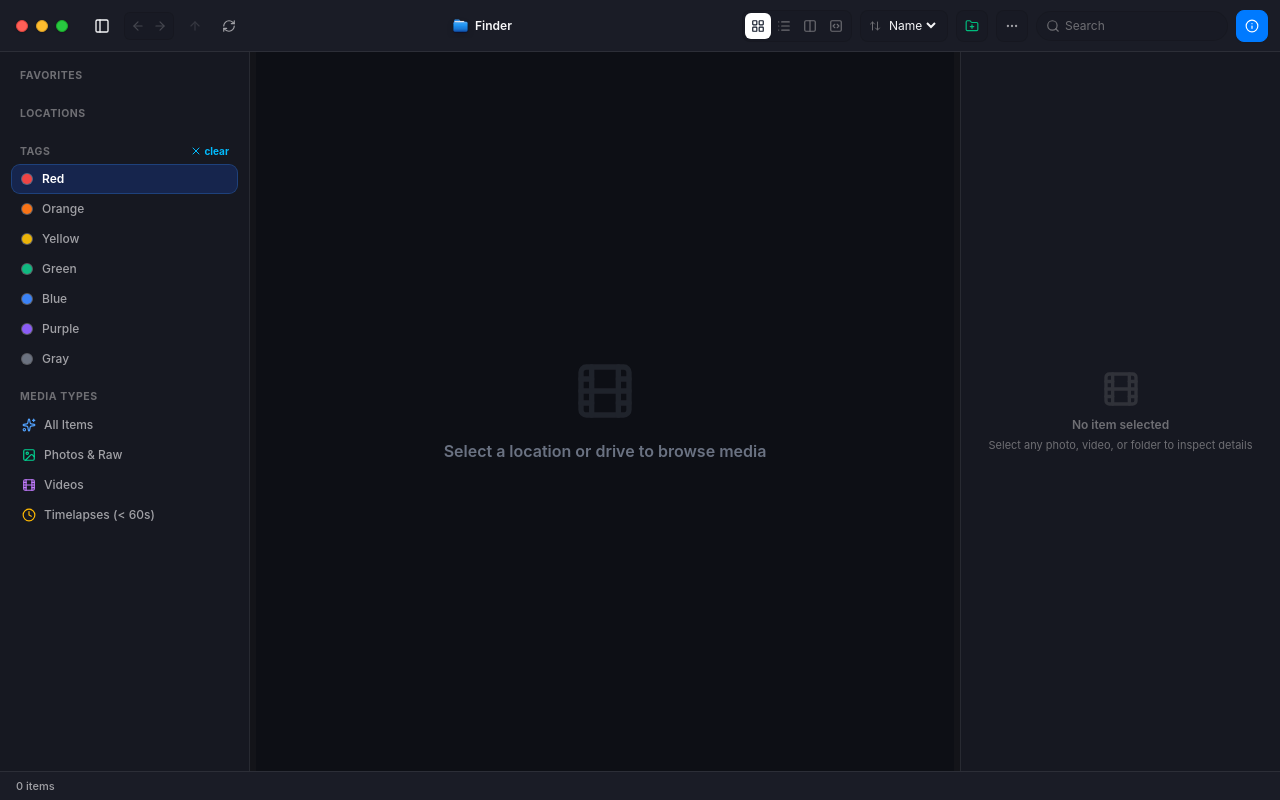
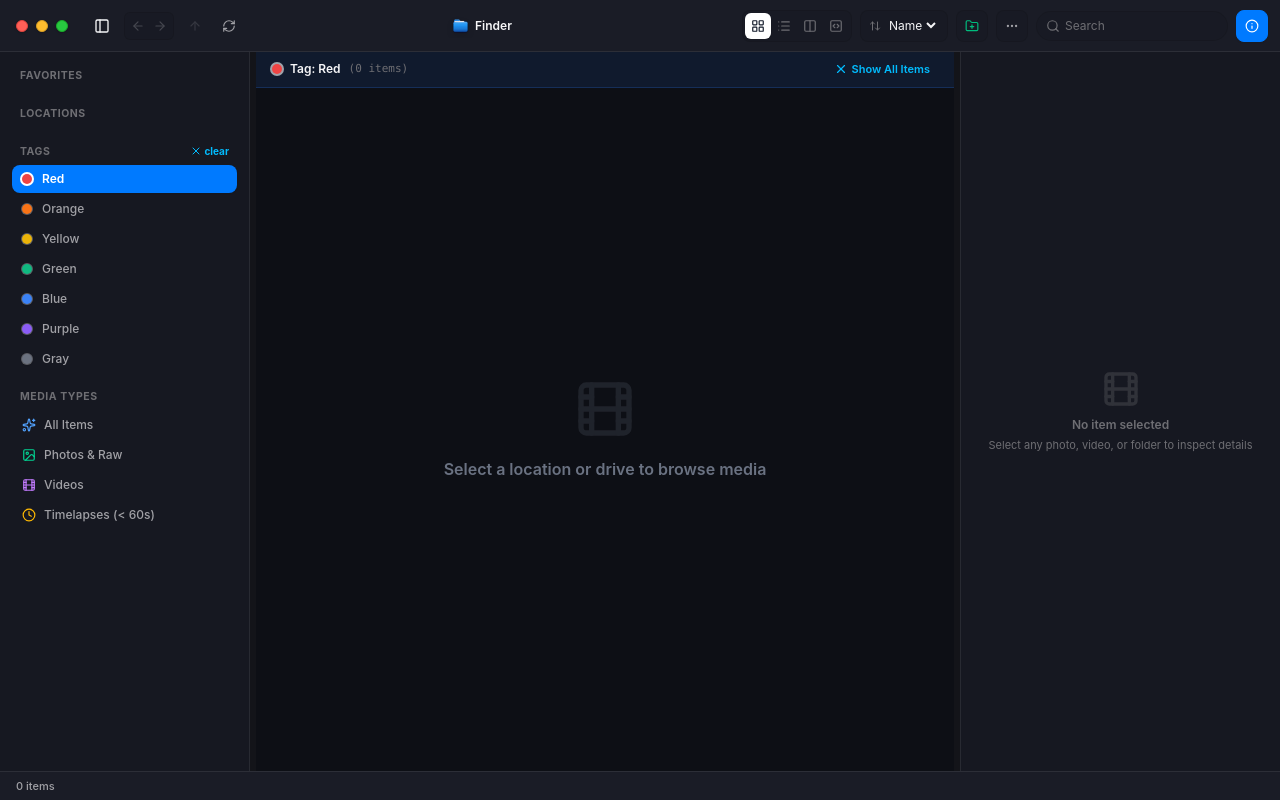
Before and after one commit to BSFrameWorks5253/Anything-File-Manager, a React (Vite) app: page / in a window 1280 px wide. Both pictures are taken after a click on the button "Red". Built offline with nearby package versions, Linux system fonts and the light colour scheme.

Commit message:
fix(tags): resolve tag filtering reactivity, add normalized path matching, and implement macOS Finder smart tag view

```diff
--- a/electron/ipc/media.ipc.ts
+++ b/electron/ipc/media.ipc.ts
@@ -928,4 +928,35 @@ function isRootOrSystemPath(p: string): boolean {
       return { ok: false, error: err.message || String(err) };
     }
   });
+
+  ipcMain.handle('media:getItemsByPaths', async (_event, filePaths: string[]) => {
+    const results: any[] = [];
+    for (const fp of filePaths) {
+      try {
+        if (!fs.existsSync(fp)) continue;
+        const stat = fs.statSync(fp);
+        const isDir = stat.isDirectory();
+        let childCount: number | undefined = undefined;
+        if (isDir) {
+          try {
+            childCount = fs.readdirSync(fp).length;
+          } catch {}
+        }
+        const parsed = path.parse(fp);
+        results.push({
+          name: parsed.base || fp,
+          fullPath: fp,
+          isDir,
+          size: stat.size,
+          mtime: stat.mtimeMs,
+          ext: isDir ? '' : parsed.ext.replace(/^\./, '').toLowerCase(),
+          isHidden: parsed.base.startsWith('.'),
+          childCount
+        });
+      } catch (err) {
+        console.warn('[AFM getItemsByPaths] stat error for:', fp, err);
+      }
+    }
+    return results;
+  });
 }
--- a/electron/preload.ts
+++ b/electron/preload.ts
@@ -41,6 +41,7 @@ export interface MediaViewerAPI {
   deleteItems?: (filePaths: string[], permanent?: boolean) => Promise<{ ok: boolean; deletedCount: number; errors?: string[] }>;
   clipboardPaste?: (targetDir: string, sourcePaths: string[], operation: 'copy' | 'move') => Promise<{ ok: boolean; pastedCount: number; errors?: string[] }>;
   duplicateItem?: (sourcePath: string) => Promise<{ ok: boolean; newPath?: string; name?: string; error?: string }>;
+  getItemsByPaths?: (filePaths: string[]) => Promise<any[]>;
   getFileTags?: () => Promise<Record<string, string>>;
   setFileTag?: (filePath: string, tagColor: string | null) => Promise<{ ok: boolean; error?: string }>;
 }
@@ -52,6 +53,7 @@ const api: MediaViewerAPI = {
   deleteItems: (filePaths: string[], permanent?: boolean) => ipcRenderer.invoke('media:deleteItems', filePaths, permanent),
   clipboardPaste: (targetDir: string, sourcePaths: string[], operation: 'copy' | 'move') => ipcRenderer.invoke('media:clipboardPaste', targetDir, sourcePaths, operation),
   duplicateItem: (sourcePath: string) => ipcRenderer.invoke('media:duplicateItem', sourcePath),
+  getItemsByPaths: (filePaths: string[]) => ipcRenderer.invoke('media:getItemsByPaths', filePaths),
   getFileTags: () => ipcRenderer.invoke('media:getFileTags'),
   setFileTag: (filePath: string, tagColor: string | null) => ipcRenderer.invoke('media:setFileTag', filePath, tagColor),
   readTextFile: (filePath: string, maxBytes?: number) => ipcRenderer.invoke('media:readTextFile', filePath, maxBytes),
--- a/src/App.tsx
+++ b/src/App.tsx
@@ -1,11 +1,12 @@
 import React, { useState, useEffect, useMemo, useCallback } from 'react';
-import { Film, RefreshCw } from 'lucide-react';
+import { Film, RefreshCw, X, Tag } from 'lucide-react';
 import { FsItem, FilterCategory, ViewMode, SortField, SortOrder } from './types';
 import { isPhotoExtension, isVideoExtension } from './utils';
 import { mediaService, thumbnailService } from './services';
 import { useMediaNavigation } from './hooks';
 import {
   ExplorerSidebar,
+  APPLE_TAGS,
   ExplorerToolbar,
   ExplorerGrid,
   ExplorerTable,
@@ -79,6 +80,7 @@ export default function App() {
   const [clipboard, setClipboard] = useState<{ paths: string[]; operation: 'copy' | 'move' } | null>(null);
   const [colorTags, setColorTags] = useState<Record<string, string>>({});
   const [selectedTagColor, setSelectedTagColor] = useState<string | null>(null);
+  const [tagItems, setTagItems] = useState<FsItem[]>([]);
 
   const [contextMenu, setContextMenu] = useState<ContextMenuState>({
     isOpen: false,
@@ -126,9 +128,54 @@ export default function App() {
     });
   }, [currentPath]);
 
+  // Fetch all items matching selected tag color across system (macOS Finder Smart Tag view)
+  useEffect(() => {
+    if (!selectedTagColor) {
+      setTagItems([]);
+      return;
+    }
+    const targetLower = selectedTagColor.toLowerCase();
+    const matchingPaths = Object.entries(colorTags)
+      .filter(([_, color]) => color && color.toLowerCase() === targetLower)
+      .map(([fp]) => fp);
+
+    if (matchingPaths.length === 0) {
+      setTagItems([]);
+      return;
+    }
+
+    mediaService.getItemsByPaths(matchingPaths).then(fetched => {
+      setTagItems(fetched || []);
+    });
+  }, [selectedTagColor, colorTags]);
+
   // Filter items by category & search term
   const filteredItems = useMemo(() => {
-    let list = items;
+    let list: FsItem[] = [];
+
+    if (selectedTagColor) {
+      const targetLower = selectedTagColor.toLowerCase();
+      const normalizePath = (p: string) => p.replace(/[\/\\]+/g, '\\').toLowerCase().replace(/\\$/, '');
+      const matchingPaths = new Set(
+        Object.entries(colorTags)
+          .filter(([_, color]) => color && color.toLowerCase() === targetLower)
+          .map(([p]) => normalizePath(p))
+      );
+
+      // 1. Look for matching items in the current directory
+      const localMatches = items.filter(i => matchingPaths.has(normalizePath(i.fullPath)));
+      if (localMatches.length > 0) {
+        list = localMatches;
+      } else if (tagItems.length > 0) {
+        // 2. If none in current folder, display all system-wide items with this tag (macOS Finder Smart Tag view)
+        list = tagItems;
+      } else {
+        list = [];
+      }
+    } else {
+      list = items;
+    }
+
     if (!showHidden) {
       list = list.filter(i => !i.isHidden);
     }
@@ -149,10 +196,6 @@ export default function App() {
       });
     }
 
-    if (selectedTagColor) {
-      list = list.filter(i => colorTags[i.fullPath]?.toLowerCase() === selectedTagColor.toLowerCase());
-    }
-
     // Sort items (folders always on top)
     return [...list].sort((a, b) => {
       if (a.isDir !== b.isDir) return a.isDir ? -1 : 1;
@@ -168,7 +211,7 @@ export default function App() {
       }
       return sortOrder === 'asc' ? cmp : -cmp;
     });
-  }, [items, search, filterCategory, sortField, sortOrder, showHidden]);
+  }, [items, tagItems, selectedTagColor, colorTags, search, filterCategory, sortField, sortOrder, showHidden]);
 
   // Selected item object (reliable across folders and columns)
   const selectedItem = useMemo(() => {
@@ -759,6 +802,32 @@ export default function App() {
           onContextMenu={e => handleContextMenu(e, null)}
           className="flex-1 overflow-hidden flex flex-col mac-content min-w-0 transition-colors duration-200"
         >
+          {/* Active Tag Filter Indicator Bar (Apple macOS Finder Style) */}
+          {selectedTagColor && (
+            <div className="flex items-center justify-between px-4 py-2 bg-blue-500/10 dark:bg-blue-500/15 border-b border-blue-500/20 text-xs text-[var(--mac-text-primary)] select-none">
+              <div className="flex items-center gap-2">
+                <span
+                  style={{ backgroundColor: selectedTagColor }}
+                  className="w-2.5 h-2.5 rounded-full ring-2 ring-white/60 shadow-xs flex-shrink-0"
+                />
+                <span className="font-semibold">
+                  Tag: {APPLE_TAGS.find(t => t.color.toLowerCase() === selectedTagColor.toLowerCase())?.label || 'Selected Tag'}
+                </span>
+                <span className="text-[var(--mac-text-muted)] font-mono text-[11px]">
+                  ({filteredItems.length} {filteredItems.length === 1 ? 'item' : 'items'})
+                </span>
+              </div>
+              <button
+                onClick={() => setSelectedTagColor(null)}
+                className="flex items-center gap-1 text-[11px] font-semibold text-sky-400 hover:text-sky-300 hover:bg-black/5 dark:hover:bg-white/10 px-2 py-0.5 rounded-md transition-colors"
+                title="Clear Tag Filter"
+              >
+                <X className="w-3.5 h-3.5" />
+                <span>Show All Items</span>
+              </button>
+            </div>
+          )}
+
           {!currentPath ? (
             <div className="flex flex-col items-center justify-center h-full text-gray-500">
               <Film className="w-16 h-16 mb-4 opacity-20" />
@@ -769,8 +838,20 @@ export default function App() {
               <RefreshCw className="w-5 h-5 animate-spin mr-2" /> Loading assets...
             </div>
           ) : filteredItems.length === 0 ? (
-            <div className="flex flex-col items-center justify-center h-full text-gray-500">
-              <p className="text-sm">No media files in this folder</p>
+            <div className="flex flex-col items-center justify-center h-full text-gray-500 gap-2">
+              <p className="text-sm">
+                {selectedTagColor
+                  ? 'No files or folders tagged with this color'
+                  : 'No media files in this folder'}
+              </p>
+              {selectedTagColor && (
+                <button
+                  onClick={() => setSelectedTagColor(null)}
+                  className="text-xs text-[var(--mac-accent)] hover:underline font-medium"
+                >
+                  Clear tag filter and show all items
+                </button>
+              )}
             </div>
           ) : viewMode === 'grid' ? (
             <div className="flex-1 overflow-auto p-4">
--- a/src/components/explorer/ExplorerSidebar.tsx
+++ b/src/components/explorer/ExplorerSidebar.tsx
@@ -193,19 +193,25 @@ export const ExplorerSidebar: React.FC<ExplorerSidebarProps> = ({
               onClick={() => onSelectTagColor?.(isSelected ? null : t.color)}
               className={`w-full flex items-center justify-between px-2.5 py-1.5 rounded-lg text-xs font-medium transition-all ${
                 isSelected
-                  ? 'bg-blue-600/20 text-white font-semibold ring-1 ring-blue-500/40'
+                  ? 'bg-[#007AFF] text-white font-semibold shadow-xs'
                   : 'text-[var(--mac-text-secondary)] hover:bg-black/5 dark:hover:bg-white/5 hover:text-[var(--mac-text-primary)]'
               }`}
             >
               <div className="flex items-center gap-2.5">
                 <span
                   style={{ backgroundColor: t.color }}
-                  className="w-2.5 h-2.5 rounded-full ring-1 ring-white/30 shadow-sm flex-shrink-0"
+                  className={`w-2.5 h-2.5 rounded-full shadow-sm flex-shrink-0 ${
+                    isSelected ? 'ring-2 ring-white' : 'ring-1 ring-white/30'
+                  }`}
                 />
                 <span>{t.label}</span>
               </div>
               {count > 0 && (
-                <span className="text-[10px] font-mono px-1.5 py-0.2 rounded-full bg-black/10 dark:bg-white/10 text-[var(--mac-text-muted)]">
+                <span
+                  className={`text-[10px] font-mono px-1.5 py-0.2 rounded-full ${
+                    isSelected ? 'bg-white/25 text-white' : 'bg-black/10 dark:bg-white/10 text-[var(--mac-text-muted)]'
+                  }`}
+                >
                   {count}
                 </span>
               )}
--- a/src/services/mediaService.ts
+++ b/src/services/mediaService.ts
@@ -81,6 +81,11 @@ export const mediaService = {
   async getFileTags(): Promise<Record<string, string>> {
     if (!api?.getFileTags) return {};
     return api.getFileTags();
+  },
+
+  async getItemsByPaths(filePaths: string[]): Promise<FsItem[]> {
+    if (!api?.getItemsByPaths) return [];
+    return api.getItemsByPaths(filePaths);
   },
 
   async setFileTag(filePath: string, tagColor: string | null): Promise<{ ok: boolean; error?: string }> {
--- a/src/types/media.ts
+++ b/src/types/media.ts
@@ -79,6 +79,7 @@ export interface MediaViewerAPI {
   deleteItems?: (filePaths: string[], permanent?: boolean) => Promise<{ ok: boolean; deletedCount: number; errors?: string[] }>;
   clipboardPaste?: (targetDir: string, sourcePaths: string[], operation: 'copy' | 'move') => Promise<{ ok: boolean; pastedCount: number; errors?: string[] }>;
   duplicateItem?: (sourcePath: string) => Promise<{ ok: boolean; newPath?: string; name?: string; error?: string }>;
+  getItemsByPaths?: (filePaths: string[]) => Promise<FsItem[]>;
   getFileTags?: () => Promise<Record<string, string>>;
   setFileTag?: (filePath: string, tagColor: string | null) => Promise<{ ok: boolean; error?: string }>;
 }
```
